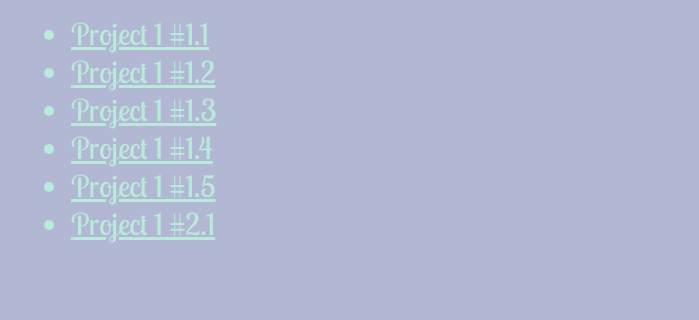
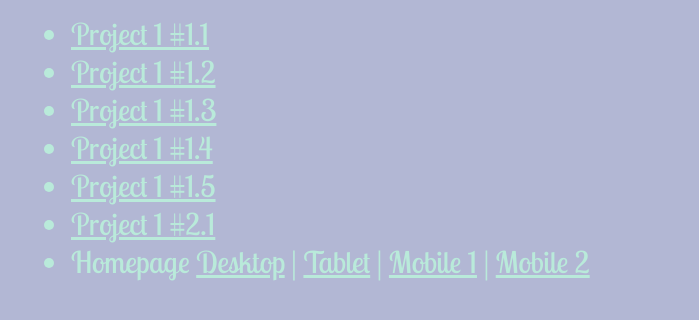
Before and after one commit to doremonngoccute/avt415_f22, a plain HTML site: page index.html in a window 1280 px wide. Shown: the part 730-1050 px from the top of the page, without its empty margins (57-756 px from the left). Drawn offline with Linux system fonts and the light colour scheme.

Commit message:
Add files via upload

```diff
--- a/index.html
+++ b/index.html
@@ -36,7 +36,7 @@
 			<li><a href="https://xd.adobe.com/view/a2ea105d-ea4c-491b-8ad9-86c3d6d19bed-f7b9/"> Project 1 #1.4 </a></li>
 			<li><a href="https://xd.adobe.com/view/5fdf517f-d2c3-4fa4-acd7-484b485b9996-0a8c/"> Project 1 #1.5 </a></li>
 			<li><a href="https://xd.adobe.com/view/4c517586-4c0c-412e-b440-f243cec641f4-1902/"> Project 1 #2.1 </a></li>
-
+			<li>Homepage <a href="https://xd.adobe.com/view/09a95b92-0028-4993-85fc-837dcaa68614-5cfa/">Desktop</a> | <a href="https://xd.adobe.com/view/23c47ca8-63f2-4378-b1cb-857720d9a2eb-7697/">Tablet</a> | <a href="https://xd.adobe.com/view/d1acc3ec-e81e-4552-8132-7b5598b6072c-84ff/">Mobile 1</a> | <a href="https://xd.adobe.com/view/9620c609-85f1-408a-8cd9-393189ec6f07-c373/">Mobile 2</a></li>
 </ul>
 
     </main>
```
